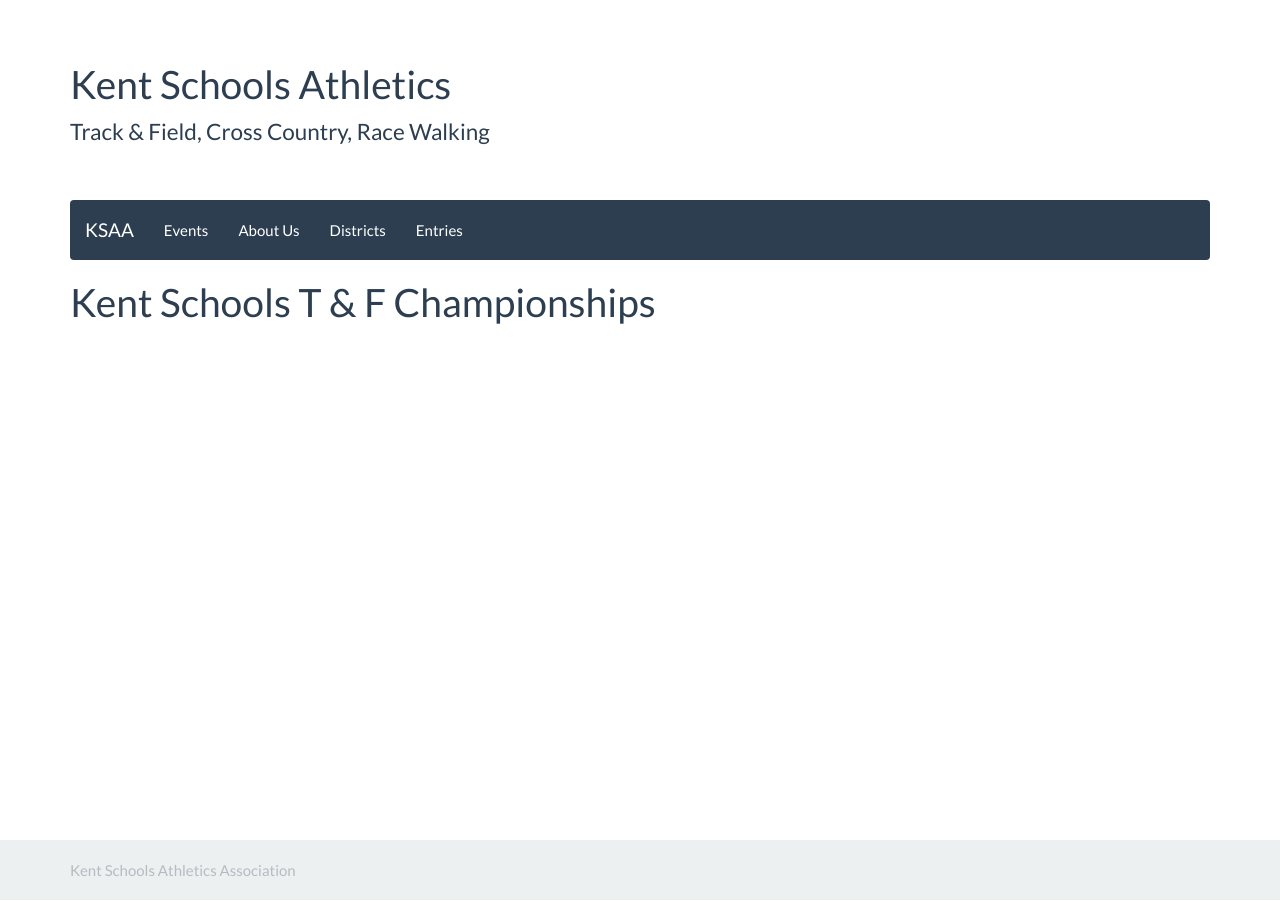
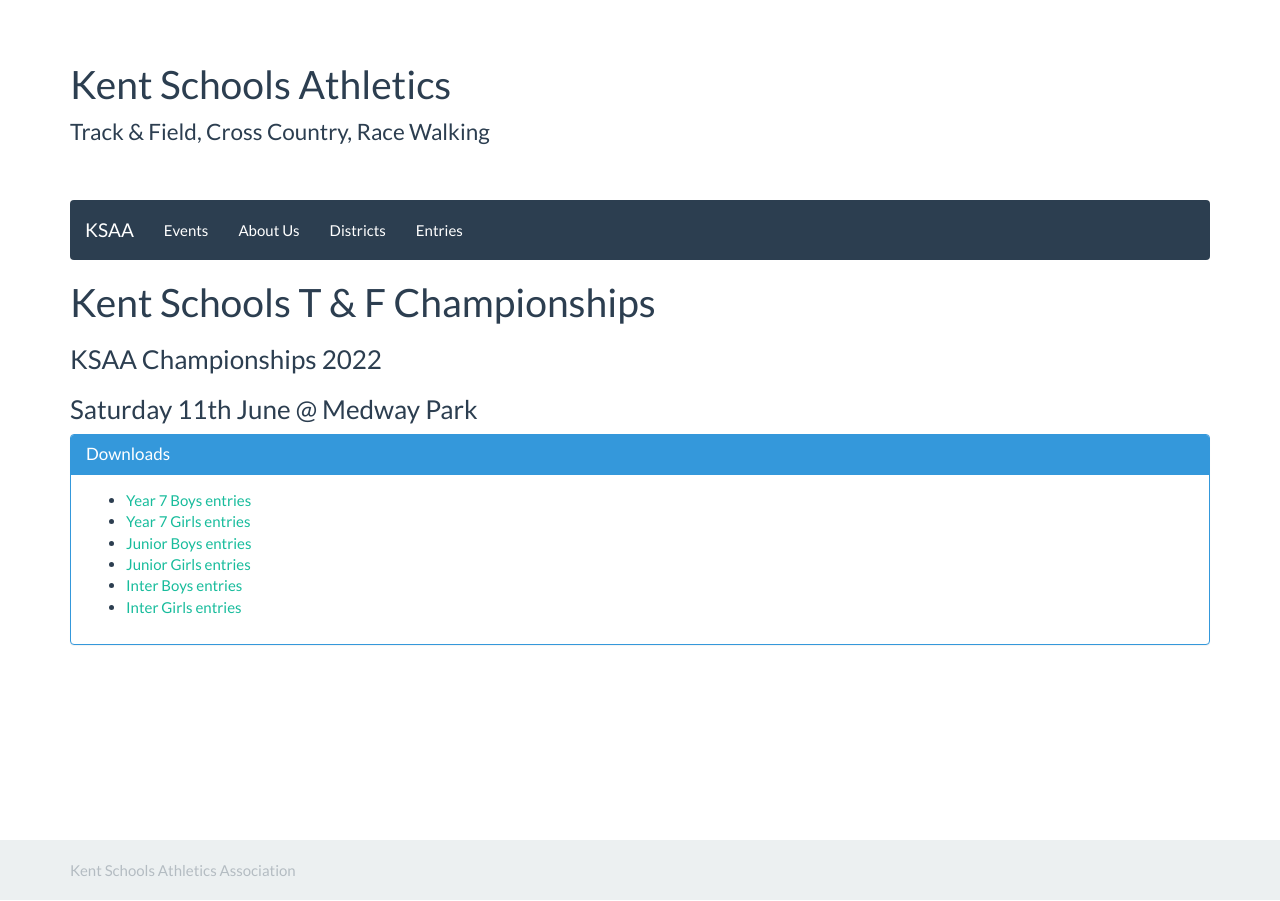
Before and after one commit to chrisnewark/chrisnewark.github.io, a Jekyll site: the page built from _events/21-22/2022-06-11-kent-schools-t-and-f-championships.md, in a window 1280 px wide. Built offline with Jekyll 4.4.1, drawn with Linux system fonts in a browser that asks for light colours; nearby versions of some CDN libraries.

Commit message:
Added entries

```diff
--- a/_events/21-22/2022-06-11-kent-schools-t-and-f-championships.md
+++ b/_events/21-22/2022-06-11-kent-schools-t-and-f-championships.md
@@ -4,3 +4,23 @@
 date: 11 June 2022
 location: Medway Park
 ---
+
+### KSAA Championships 2022
+
+### Saturday 11th June @ Medway Park
+
+<div class="panel panel-info">
+    <div class="panel-heading">
+        <h3 class="panel-title">Downloads</h3>
+    </div>
+    <div class="panel-body">
+        <ul>
+            <li><a href="/files/events/21-22/2022-06-11-kent-schools-t-and-f-championships/KSAA-2022-T&F-Championships-Entries-Y7B.pdf">Year 7 Boys entries</a></li>
+            <li><a href="/files/events/21-22/2022-06-11-kent-schools-t-and-f-championships/KSAA-2022-T&F-Championships-Entries-Y7G.pdf">Year 7 Girls entries</a></li>
+            <li><a href="/files/events/21-22/2022-06-11-kent-schools-t-and-f-championships/KSAA-2022-T&F-Championships-Entries-JB.pdf">Junior Boys entries</a></li>
+            <li><a href="/files/events/21-22/2022-06-11-kent-schools-t-and-f-championships/KSAA-2022-T&F-Championships-Entries-JG.pdf">Junior Girls entries</a></li>
+            <li><a href="/files/events/21-22/2022-06-11-kent-schools-t-and-f-championships/KSAA-2022-T&F-Championships-Entries-IB.pdf">Inter Boys entries</a></li>
+            <li><a href="/files/events/21-22/2022-06-11-kent-schools-t-and-f-championships/KSAA-2022-T&F-Championships-Entries-IG.pdf">Inter Girls entries</a></li>
+        </ul>
+    </div>
+</div>
```
Also changed, not shown: 6 other files.
